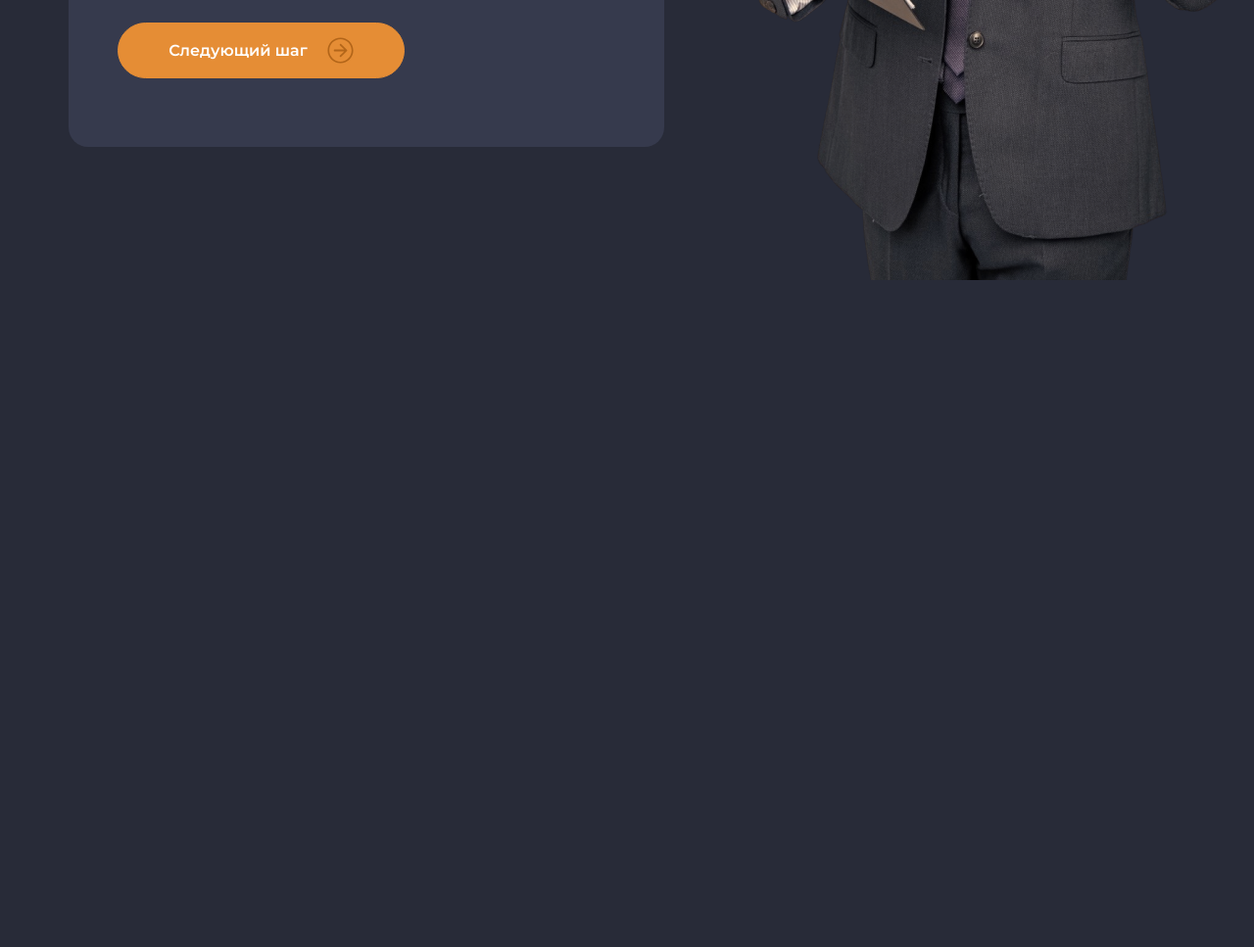
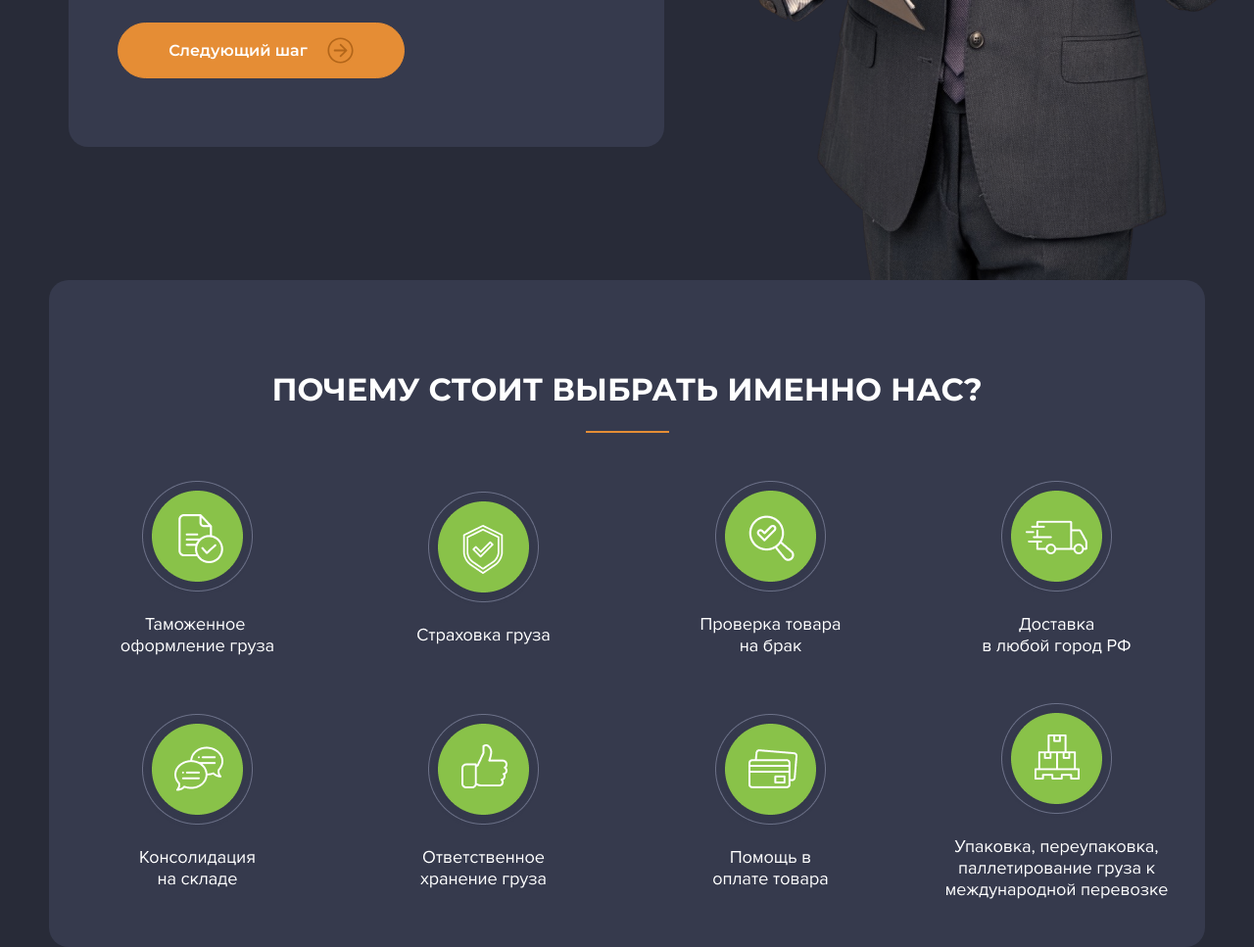
Before and after one commit to WildDeFox/Carg, a plain HTML site: page index.html in a window 1280 px wide. Shown: the part 1692-2659 px from the top of the page at 98% size. Before the commit the page ends 1978 px from the top, so only its background shows below. Drawn offline with Linux system fonts and the light colour scheme.

Commit message:
Добавлен раздел Преимуществ

```diff
--- a/index.html
+++ b/index.html
@@ -105,5 +105,22 @@
         </div>
     </section>
 
+    <section class="benefits">
+        <div class="container">
+            <h2 class="main-heading">Почему стоит выбрать именно нас?</h2>
+            <hr class="title-line">
+            <div class="benefits-container">
+                <img src="images/b1.png" alt="" class="benefits-item">
+                <img src="images/b2.png" alt="" class="benefits-item">
+                <img src="images/b3.png" alt="" class="benefits-item">
+                <img src="images/b4.png" alt="" class="benefits-item">
+                <img src="images/b5.png" alt="" class="benefits-item">
+                <img src="images/b6.png" alt="" class="benefits-item">
+                <img src="images/b7.png" alt="" class="benefits-item">
+                <img src="images/b8.png" alt="" class="benefits-item">
+            </div>
+        </div>
+    </section>
+
 </body>
 </html>
--- /dev/null
+++ b/sass/_benefits.sass
@@ -0,0 +1,14 @@
+.benefits
+    margin: 0 50px
+    border-radius: 20px
+    background: linear-gradient(0deg, #363A4D, #363A4D), #F7F7F7
+    padding-top: 90px
+
+.benefits-container
+    display: flex
+    flex-wrap: wrap
+    justify-content: space-between
+    align-items: center
+
+.benefits-item
+    margin-bottom: 48px
--- a/sass/main.sass
+++ b/sass/main.sass
@@ -3,6 +3,7 @@
 @import "header"
 @import "banner"
 @import "calculator"
+@import "benefits"
 
 *
     margin: 0
@@ -16,3 +17,18 @@ body
 .container
     max-width: 1140px
     margin: 0 auto
+
+.main-heading
+    @include txt(700, 32px, 44px)
+    color: $text-color
+    text-transform: uppercase
+    text-align: center
+
+.title-line
+    height: 2px
+    background: #E58D35
+    width: 85px
+    border: none
+    margin: 0 auto
+    margin-top: 20px
+    margin-bottom: 49px
```
Also changed, not shown: images/b1.png (added), images/b2.png (added), images/b3.png (added), images/b4.png (added), images/b5.png (added), images/b6.png (added), images/b7.png (added), images/b8.png (added), sass/main.css, 1 other file.
